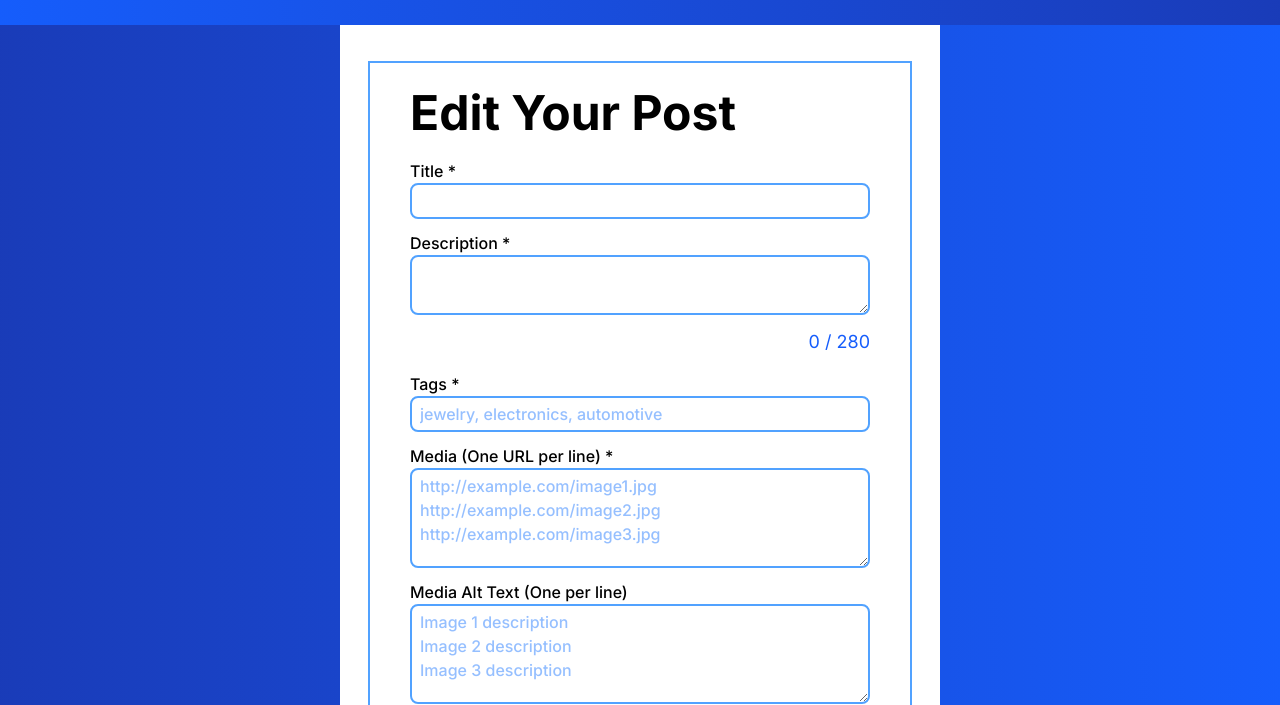
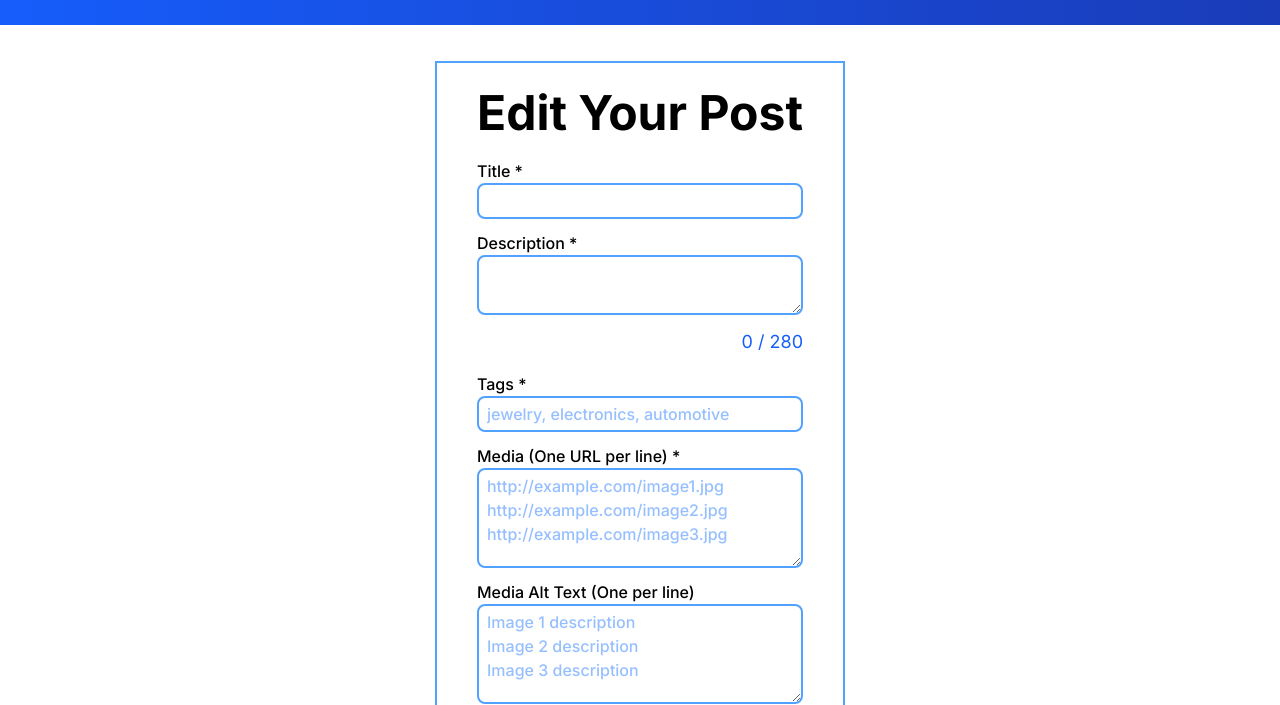
Before and after one commit to HenrikLeutscher/FED2-SemesterProject2, a website: page pages/editpost/editpost.html in a window 1280 px wide. Shown: the part 95-800 px from the top of the page. Drawn offline with Linux system fonts and the light colour scheme; no server answers.

Commit message:
Edit post page fix

```diff
--- a/pages/editpost/editpost.html
+++ b/pages/editpost/editpost.html
@@ -42,8 +42,8 @@
       </div>
     </header>
 
-    <main class="min-h-[70vh] px-2 py-4 mx-auto flex flex-col gap-5 max-w-150">
-      <div id="edit-listing-content" class="flex flex-col border-blue-400 border-2 px-10 py-5 m-5">
+    <main class="min-h-[70vh] px-2 py-4 mx-auto flex flex-col gap-5 max-w-[1920px]">
+      <div id="edit-listing-content" class="flex flex-col border-blue-400 border-2 px-10 py-5 m-5 max-w-200 mx-auto">
         <h1>Edit Your Post</h1>
         <form id="edit-listing-form" class="flex flex-col" action="#" method="POST">
 
```
Also changed, not shown: css/style.css.
